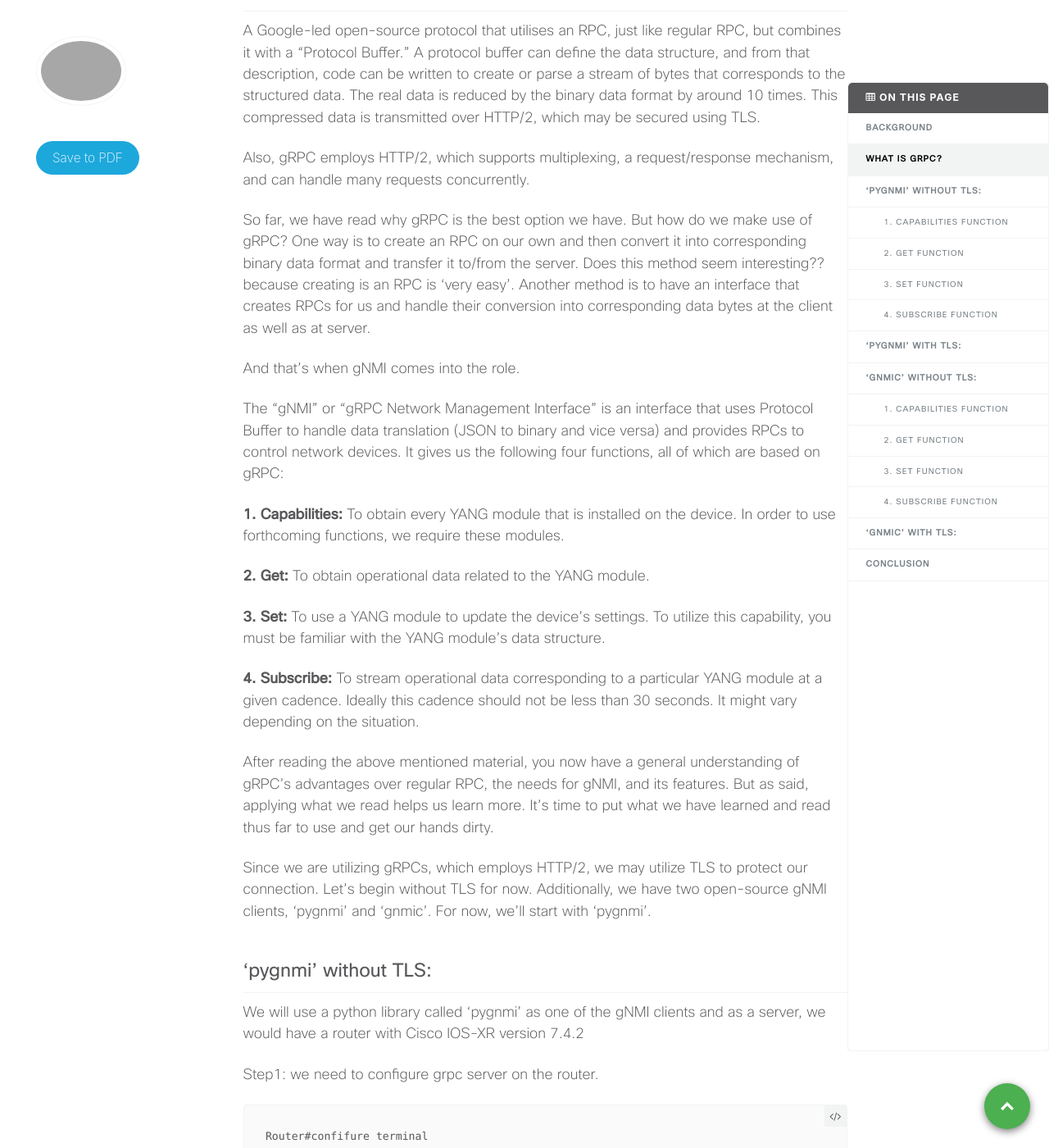
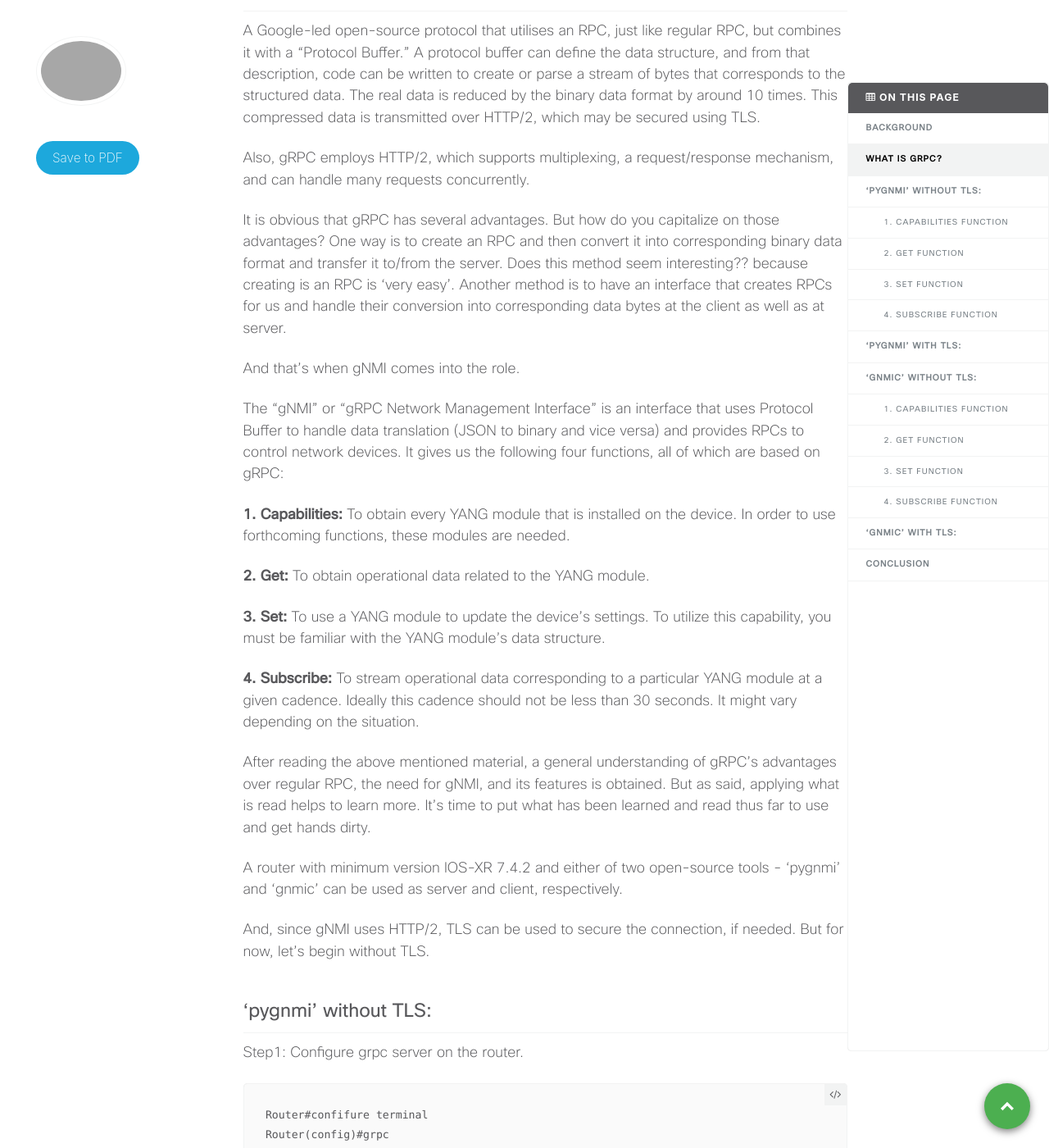
Before and after one commit to xrdocs/programmability, a Jekyll site: the page built from _blogs/OpenConfig-gNMI.md, in a window 1280 px wide and 1400 px high, scrolled down 1118 px. Shown: the whole window at 82% size. Built offline with Jekyll 4.4.1, drawn with Linux system fonts in a browser that asks for light colours; comment, search, counter and statistics services are not loaded; some of the changed text lies outside the part shown.

Commit message:
Update OpenConfig-gNMI.md

````diff
--- a/_blogs/OpenConfig-gNMI.md
+++ b/_blogs/OpenConfig-gNMI.md
@@ -13,7 +13,7 @@ position: hidden
 
 # Background
 
-In today's era, where applications are built on microservices architecture, we need an API framework that allows these microservices to communicate effectively and allows developers to focus on the core code of their microservices rather than on code that allows them to talk to each other.
+In today's era, where applications are built on microservices architecture, an API framework is needed that allows these microservices to communicate effectively and allows developers to focus on the core code of their microservices rather than on code that allows them to talk to each other.
 
 There are existing API frameworks with their downsides:
 
@@ -42,13 +42,13 @@ A Google-led open-source protocol that utilises an RPC, just like regular RPC, b
 
 Also, gRPC employs HTTP/2, which supports multiplexing, a request/response mechanism, and can handle many requests concurrently.
 
-So far, we have read why gRPC is the best option we have. But how do we make use of gRPC? One way is to create an RPC on our own and then convert it into corresponding binary data format and transfer it to/from the server. Does this method seem interesting?? because creating is an RPC is 'very easy'. Another method is to have an interface that creates RPCs for us and handle their conversion into corresponding data bytes at the client as well as at server.
+It is obvious that gRPC has several advantages. But how do you capitalize on those advantages? One way is to create an RPC and then convert it into corresponding binary data format and transfer it to/from the server. Does this method seem interesting?? because creating is an RPC is 'very easy'. Another method is to have an interface that creates RPCs for us and handle their conversion into corresponding data bytes at the client as well as at server.
 
 And that's when gNMI comes into the role.
 
 The "gNMI" or "gRPC Network Management Interface" is an interface that uses Protocol Buffer to handle data translation (JSON to binary and vice versa) and provides RPCs to control network devices. It gives us the following four functions, all of which are based on gRPC:
 
-**1. Capabilities:** To obtain every YANG module that is installed on the device. In order to use forthcoming functions, we require these modules.
+**1. Capabilities:** To obtain every YANG module that is installed on the device. In order to use forthcoming functions, these modules are needed.
 
 **2. Get:**   To obtain operational data related to the YANG module.
 
@@ -56,15 +56,15 @@ The "gNMI" or "gRPC Network Management Interface" is an interface that uses Prot
 
 **4. Subscribe:** To stream operational data corresponding to a particular YANG module at a given cadence. Ideally this cadence should not be less than 30 seconds. It might vary depending on the situation.
 
-After reading the above mentioned material, you now have a general understanding of gRPC's advantages over regular RPC, the needs for gNMI, and its features. But as said, applying what we read helps us learn more. It's time to put what we have learned and read thus far to use and get our hands dirty.
+After reading the above mentioned material, a general understanding of gRPC's advantages over regular RPC, the need for gNMI, and its features is obtained. But as said, applying what is read helps to learn more. It's time to put what has been learned and read thus far to use and get hands dirty.
 
-Since we are utilizing gRPCs, which employs HTTP/2, we may utilize TLS to protect our connection. Let's begin without TLS for now. Additionally, we have two open-source gNMI clients, 'pygnmi' and 'gnmic'. For now, we'll start with 'pygnmi'.
+A router with  minimum version IOS-XR 7.4.2 and either of two open-source tools - 'pygnmi' and 'gnmic' can be used as server and client, respectively.
+
+And, since gNMI uses HTTP/2, TLS can be used to secure the connection, if needed. But for now, let's begin without TLS.
 
 # 'pygnmi' without TLS:
 
-We will use a python library called 'pygnmi' as one of the gNMI clients and as a server, we would have a router with Cisco IOS-XR version 7.4.2
-
-Step1:  we need to configure grpc server on the router.
+Step1:  Configure grpc server on the router.
 
 	Router#confifure terminal
 	Router(config)#grpc
@@ -144,7 +144,7 @@ The encoding argument may have the following values per gNMI specification:
  - json_ietf
 
 
-> **_NOTE:_** When using ‘get’ or ‘set’ functions, some parameters are mandatory to pass as a parameter. To find mandatory parameters for a YANG module, we need to go through that module.
+> **_NOTE:_** When using the 'Get' or 'Set' functions on some YANG models, certain parameters must be passed. Navigate through the model to find these parameters.
 
 ## 3. Set function
 
@@ -259,7 +259,7 @@ if __name__ == '__main__':
 
 # 'pygnmi' with TLS:
 
-In order to have TLS encryption to secure the data, we need an ems.pem certificate. This certificate is available at '/misc/config/grpc' directory on the router and can be copied into the same folder as the scripts above. Once it is copied, you can replace the line :
+In order to have TLS encryption to secure the data, an ems.pem certificate is needed. This certificate is available at '/misc/config/grpc' directory on the router and can be copied into the same folder as the scripts above. Once it is copied, you can replace the line :
 
 	with gNMIclient(target=("10.30.111.171",57777),username="cisco",password="cisco123!",insecure=True) as gc:
 
@@ -268,7 +268,7 @@ with the following lines:
 	cert = "Documents/certs/ems.pem"
 	with gNMIclient(target=("10.30.111.171",57777),username="cisco",password="cisco123!",path_cert=cert,override="ems.cisco.com") as gc:
 
-For example, to use the capabilities function of gNMI, our new code would be:
+"For example, to use the capabilities function of gNMI, the new code would be:
 ```python
 
 from pygnmi.client import gNMIclient
@@ -282,11 +282,11 @@ if __name__ == '__main__':
 	print(json.dumps(capability_result, indent=4))
 ```
 
-Similarly, we can use 'Get', 'Set' and 'Subscribe' functions with TLS.
+Similarly, 'Get', 'Set' and 'Subscribe' functions can be used with TLS.
 
 # 'gNMIc' without TLS:
 
-As oppossed to pygnmi, this is a CLI tool that enables us leverage gNMI functionalities.
+As opposed to pygnmi, this is a CLI tool that enables us leverage gNMI functionalities.
 
 ## 1. Capabilities function
 
@@ -300,7 +300,7 @@ As oppossed to pygnmi, this is a CLI tool that enables us leverage gNMI function
 
 ## 2. Get function
 
-To retrieve the content of a container, here 'interfaces', we can use the following command:
+The following command can be used to retrieve the content of a container, here 'interfaces':
 
 	gnmic -a 10.30.111.171:57777 -u cisco -p cisco123! --insecure get --path 'openconfig-interfaces:/interfaces' -e json_ietf
 
@@ -313,7 +313,7 @@ To retrieve the content of a container, here 'interfaces', we can use the follow
 
 </details>
 
-To retrieve a specific leaf of a container, we need use key-value pair with the following command:
+A key-value pair allows us to retrieve a specific leaf of a container. For example:
 
 	gnmic -a 10.30.111.171:57777 -u cisco -p cisco123! --insecure get --path 'openconfig-interfaces:/interfaces/interface[name=Loopback0]' -e json_ietf
 
@@ -323,7 +323,7 @@ To retrieve a specific leaf of a container, we need use key-value pair with the
 <script src="https://gist.github.com/rahusha7/46cf78b838415667604e705db285bacf.js"></script>
 </details>
 
-To retrieve more granular information about a leaf, we use the following command:
+In order to retrieve more granular information about a leaf, the following command can be used:
 
 	gnmic -a 10.30.111.171:57777 -u cisco -p cisco123! --insecure get --path 'openconfig-interfaces:/interfaces/interface[name=Loopback3]/state' -e json_ietf
 
@@ -335,7 +335,7 @@ To retrieve more granular information about a leaf, we use the following command
 
 ## 3. Set function
 
-This function helps us make configurational changes on the router. Here, we will create a new leaf with desired configuration and then delete it using following two commands.
+This function helps make configurational changes on the router. Here, a new leaf will be created with desired configuration and then deleted using the following two commands.
 
 	gnmic -a 10.30.111.171:57777 -u cisco -p cisco123! --insecure set --update-path 'openconfig-interfaces:/interfaces/interface[name=Loopback3]' --update-file input.json
 
@@ -346,22 +346,13 @@ This function helps us make configurational changes on the router. Here, we will
 </details>
 
 <details>
-  <summary>In this command, we use input.json file to pass required parameters to create an interface. Here is a sample input.json file.</summary>
+  <summary>In this command, input.json file is used to pass required parameters to create an interface. Here is a sample input.json file.</summary>
 
+<script src="https://gist.github.com/rahusha7/79f53fc4bcce2247d859c11b019cd326.js"></script>
 
-  ```json
-	{
-    "config": {
-        "name": "Loopback4",
-        "type": "iana-if-type:softwareLoopback",
-        "enabled": false,
-        "description": "testing pygnmi to create an interface"
-    }
-}
-  ```
 </details>
 
-To delete a leaf,  we can use the following command:
+The following command can be used to delete a leaf:
 
 	gnmic -a 10.30.111.171:57777 -u cisco -p cisco123! --insecure set --delete 'openconfig-interfaces:/interfaces/interface[name=Loopback3]'
 
@@ -375,7 +366,7 @@ To delete a leaf,  we can use the following command:
 
 ## 4. Subscribe function
 
-We can have a streaming telemetry at a given cadence using this function using the following CLI:
+This function can be used for streaming telemetry at a given cadence using the following CLI:
 
 	gnmic -a 10.30.111.171:57777 -u cisco -p cisco123! --insecure subscribe --path 'openconfig-interfaces:/interfaces/interface[name=Loopback0]' --mode stream --sample-interval 20s --stream-mode sample
 
@@ -388,15 +379,15 @@ You can confirm the cadence in the time stamp of each stream, here it's 20s.
 
 # 'gNMIc' with TLS:
 
-To enable TLS with gNMIc, we need to copy the 'ems.pem' certificate present in the '/misc/config/grpc' directory on the router and pass it's location as one of the parameters with CLI.
+To enable TLS with gNMIc, the 'ems.pem' certificate present in the '/misc/config/grpc' directory  on the router needs to be copied locally and then it's location is passed as one of the parameters with CLI.
 
-For example, to use TLS with 'Capabilities' functions, our new command would be:
+For example, the following command is used to combine TLS with 'Capabilities' functions:
 
 	gnmic -a 10.30.111.171:57777 -u cisco -p cisco123! --tls-cert 'Documents/certs/ems.pem' --skip-verify capabilities -e 'json_ietf'
 
-Here, we are passing two additional parameters - '--tls-cert' and '--skip-verify'.
+Here, two additional parameters - '--tls-cert' and '--skip-verify' needs to be passed.
 
-We can use these paramters with 'Get','Set' and 'Subscribe' functions and leverage TLS with them.
+These paramters can be used with 'Get','Set' and 'Subscribe' functions to leverage TLS with them.
 
 
 # Conclusion
````
Also changed, not shown: other parts of _blogs/OpenConfig-gNMI.md (+3 -3 lines).
